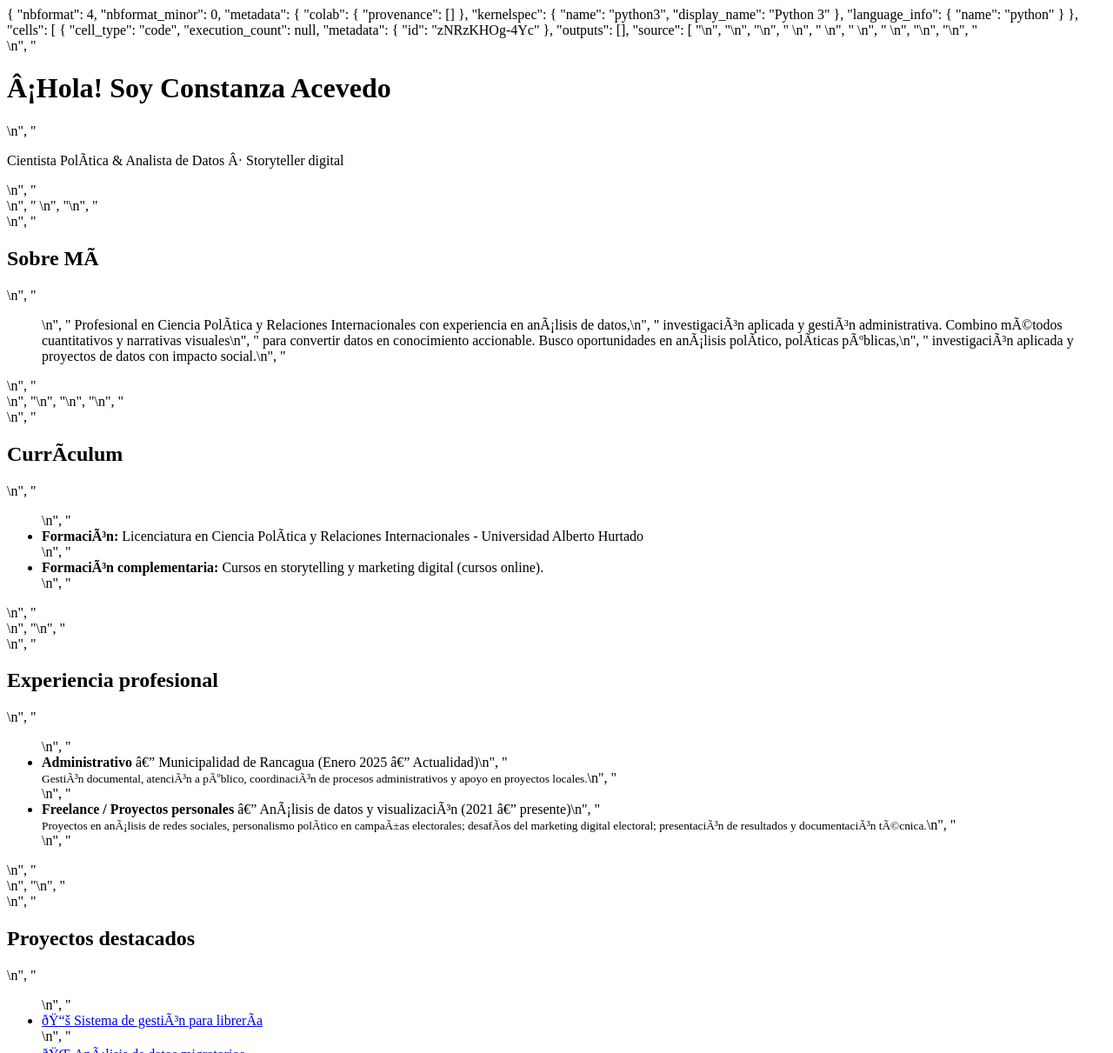
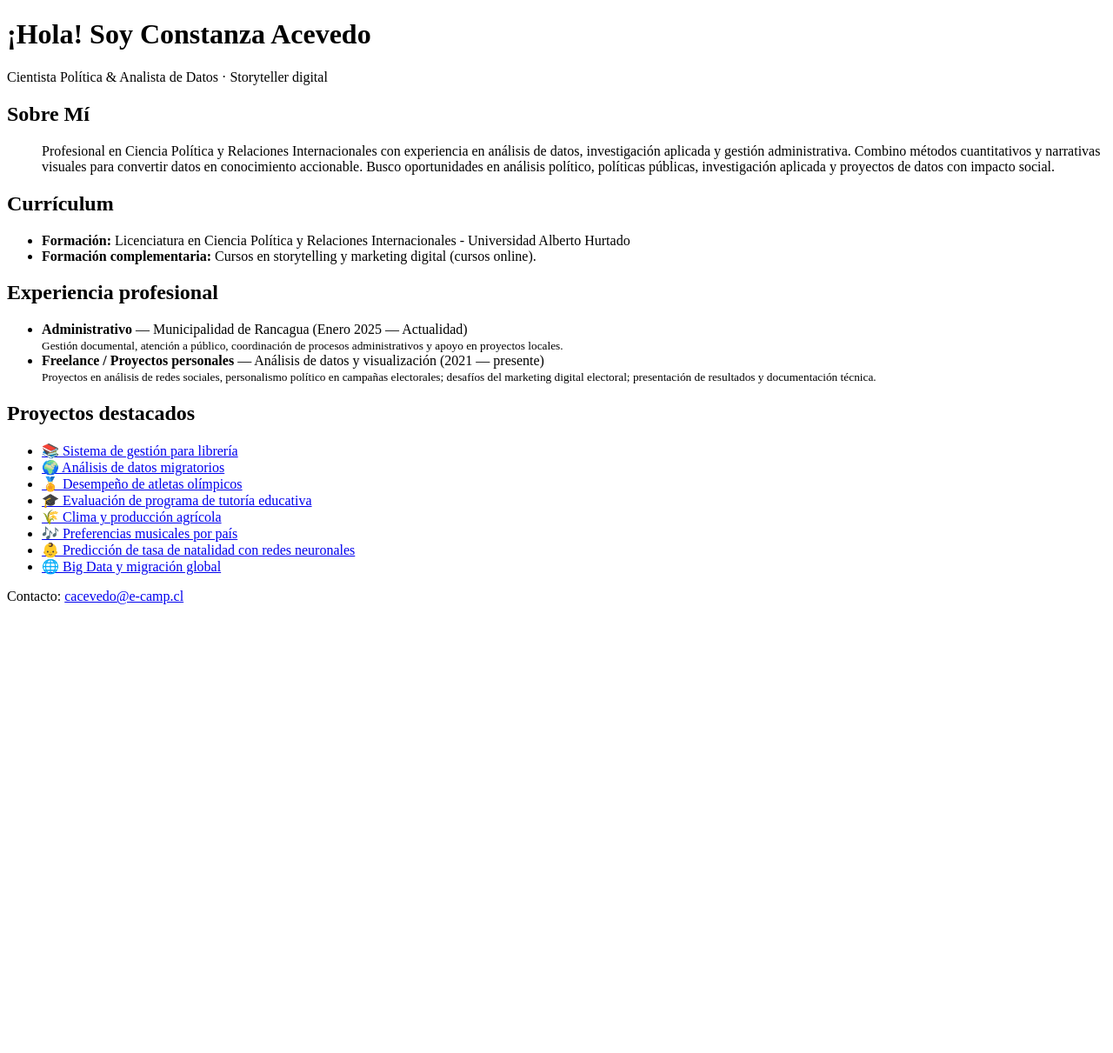
Before and after one commit to ConstanzaAV-nyx/Portafolio, a plain HTML site: page index.html in a window 1280 px wide. Shown: the top 1211 px of the page at 87% size. After the commit the page ends 800 px from the top, so only its background shows below. Drawn offline with Linux system fonts and the light colour scheme.

Commit message:
Update index.html

```diff
--- a/index.html
+++ b/index.html
@@ -1,94 +1,66 @@
-{
-  "nbformat": 4,
-  "nbformat_minor": 0,
-  "metadata": {
-    "colab": {
-      "provenance": []
-    },
-    "kernelspec": {
-      "name": "python3",
-      "display_name": "Python 3"
-    },
-    "language_info": {
-      "name": "python"
-    }
-  },
-  "cells": [
-    {
-      "cell_type": "code",
-      "execution_count": null,
-      "metadata": {
-        "id": "zNRzKHOg-4Yc"
-      },
-      "outputs": [],
-      "source": [
-        "<!DOCTYPE html>\n",
-        "<html lang=\"es\">\n",
-        "<head>\n",
-        "    <meta charset=\"UTF-8\">\n",
-        "    <meta name=\"viewport\" content=\"width=device-width, initial-scale=1.0\">\n",
-        "    <title>Mi Portafolio</title>\n",
-        "    <link rel=\"stylesheet\" href=\"style.css\">\n",
-        "</head>\n",
-        "<body>\n",
-        "    <header>\n",
-        "        <h1>¡Hola! Soy Constanza Acevedo</h1>\n",
-        "        <p class=\"role\">Cientista Política & Analista de Datos · Storyteller digital</p>\n",
-        "    </header>\n",
-        "    </div>\n",
-        "\n",
-        "    <section info=\"info\">\n",
-        "        <h2>Sobre Mí</h2>\n",
-        "    <ul>\n",
-        "      Profesional en Ciencia Política y Relaciones Internacionales con experiencia en análisis de datos,\n",
-        "      investigación aplicada y gestión administrativa. Combino métodos cuantitativos y narrativas visuales\n",
-        "      para convertir datos en conocimiento accionable. Busco oportunidades en análisis político, políticas públicas,\n",
-        "      investigación aplicada y proyectos de datos con impacto social.\n",
-        "    </ul>\n",
-        "    </section>\n",
-        "\n",
-        "\n",
-        "\n",
-        "    <section id=\"cv\">\n",
-        "        <h2>Currículum</h2>\n",
-        "        <ul>\n",
-        "            <li><strong>Formación:</strong> Licenciatura en Ciencia Política y Relaciones Internacionales - Universidad Alberto Hurtado</li>\n",
-        "            <li><strong>Formación complementaria:</strong> Cursos en storytelling y marketing digital (cursos online).</li>\n",
-        "        </ul>\n",
-        "        </section>\n",
-        "\n",
-        "     <section class=\"cv-right\">\n",
-        "      <h2>Experiencia profesional</h2>\n",
-        "      <ul>\n",
-        "        <li><strong>Administrativo</strong> — Municipalidad de Rancagua (Enero 2025 — Actualidad)\n",
-        "          <br><small>Gestión documental, atención a público, coordinación de procesos administrativos y apoyo en proyectos locales.</small>\n",
-        "        </li>\n",
-        "        <li><strong>Freelance / Proyectos personales</strong> — Análisis de datos y visualización (2021 — presente)\n",
-        "          <br><small>Proyectos en análisis de redes sociales, personalismo político en campañas electorales; desafíos del marketing digital electoral; presentación de resultados y documentación técnica.</small>\n",
-        "        </li>\n",
-        "      </ul>\n",
-        "      </section>\n",
-        "\n",
-        "    <section id=\"proyectos\">\n",
-        "        <h2>Proyectos destacados</h2>\n",
-        "        <ul>\n",
-        "            <li><a href=\"./proyectos/analisis_ventas/README.md\">📚 Sistema de gestión para librería</a></li>\n",
-        "            <li><a href=\"./proyectos/calidad_vino/README.md\">🌍 Análisis de datos migratorios</a></li>\n",
-        "            <li><a href=\"./proyectos/etiquetado_spam/README.md\">🏅 Desempeño de atletas olímpicos</a></li>\n",
-        "            <li><a href=\"./proyectos/analisis_ventas/README.md\">🎓 Evaluación de programa de tutoría educativa</a></li>\n",
-        "            <li><a href=\"./proyectos/calidad_vino/README.md\">🌾 Clima y producción agrícola</a></li>\n",
-        "            <li><a href=\"./proyectos/etiquetado_spam/README.md\">🎶 Preferencias musicales por país</a></li>\n",
-        "            <li><a href=\"./proyectos/etiquetado_spam/README.md\">👶 Predicción de tasa de natalidad con redes neuronales</a></li>\n",
-        "            <li><a href=\"./proyectos/etiquetado_spam/README.md\">🌐 Big Data y migración global</a></li>\n",
-        "        </ul>\n",
-        "    </section>\n",
-        "\n",
-        "    <footer>\n",
-        "        <p>Contacto: <a href=\"cacevedo@e-camp.cl\">cacevedo@e-camp.cl</a></p>\n",
-        "    </footer>\n",
-        "</body>\n",
-        "</html>"
-      ]
-    }
-  ]
-}
+<!DOCTYPE html>
+<html lang="es">
+<head>
+    <meta charset="UTF-8">
+    <meta name="viewport" content="width=device-width, initial-scale=1.0">
+    <title>Mi Portafolio</title>
+    <link rel="stylesheet" href="style.css">
+</head>
+<body>
+    <header>
+        <h1>¡Hola! Soy Constanza Acevedo</h1>
+        <p class="role">Cientista Política & Analista de Datos · Storyteller digital</p>
+    </header>
+    </div>
+
+    <section info="info">
+        <h2>Sobre Mí</h2>
+    <ul>
+      Profesional en Ciencia Política y Relaciones Internacionales con experiencia en análisis de datos,
+      investigación aplicada y gestión administrativa. Combino métodos cuantitativos y narrativas visuales
+      para convertir datos en conocimiento accionable. Busco oportunidades en análisis político, políticas públicas,
+      investigación aplicada y proyectos de datos con impacto social.
+    </ul>
+    </section>
+
+
+
+    <section id="cv">
+        <h2>Currículum</h2>
+        <ul>
+            <li><strong>Formación:</strong> Licenciatura en Ciencia Política y Relaciones Internacionales - Universidad Alberto Hurtado</li>
+            <li><strong>Formación complementaria:</strong> Cursos en storytelling y marketing digital (cursos online).</li>
+        </ul>
+        </section>
+
+     <section class="cv-right">
+      <h2>Experiencia profesional</h2>
+      <ul>
+        <li><strong>Administrativo</strong> — Municipalidad de Rancagua (Enero 2025 — Actualidad)
+          <br><small>Gestión documental, atención a público, coordinación de procesos administrativos y apoyo en proyectos locales.</small>
+        </li>
+        <li><strong>Freelance / Proyectos personales</strong> — Análisis de datos y visualización (2021 — presente)
+          <br><small>Proyectos en análisis de redes sociales, personalismo político en campañas electorales; desafíos del marketing digital electoral; presentación de resultados y documentación técnica.</small>
+        </li>
+      </ul>
+      </section>
+
+    <section id="proyectos">
+        <h2>Proyectos destacados</h2>
+        <ul>
+            <li><a href="./proyectos/analisis_ventas/README.md">📚 Sistema de gestión para librería</a></li>
+            <li><a href="./proyectos/calidad_vino/README.md">🌍 Análisis de datos migratorios</a></li>
+            <li><a href="./proyectos/etiquetado_spam/README.md">🏅 Desempeño de atletas olímpicos</a></li>
+            <li><a href="./proyectos/analisis_ventas/README.md">🎓 Evaluación de programa de tutoría educativa</a></li>
+            <li><a href="./proyectos/calidad_vino/README.md">🌾 Clima y producción agrícola</a></li>
+            <li><a href="./proyectos/etiquetado_spam/README.md">🎶 Preferencias musicales por país</a></li>
+            <li><a href="./proyectos/etiquetado_spam/README.md">👶 Predicción de tasa de natalidad con redes neuronales</a></li>
+            <li><a href="./proyectos/etiquetado_spam/README.md">🌐 Big Data y migración global</a></li>
+        </ul>
+    </section>
+
+    <footer>
+        <p>Contacto: <a href="cacevedo@e-camp.cl">cacevedo@e-camp.cl</a></p>
+    </footer>
+</body>
+</html>
```
